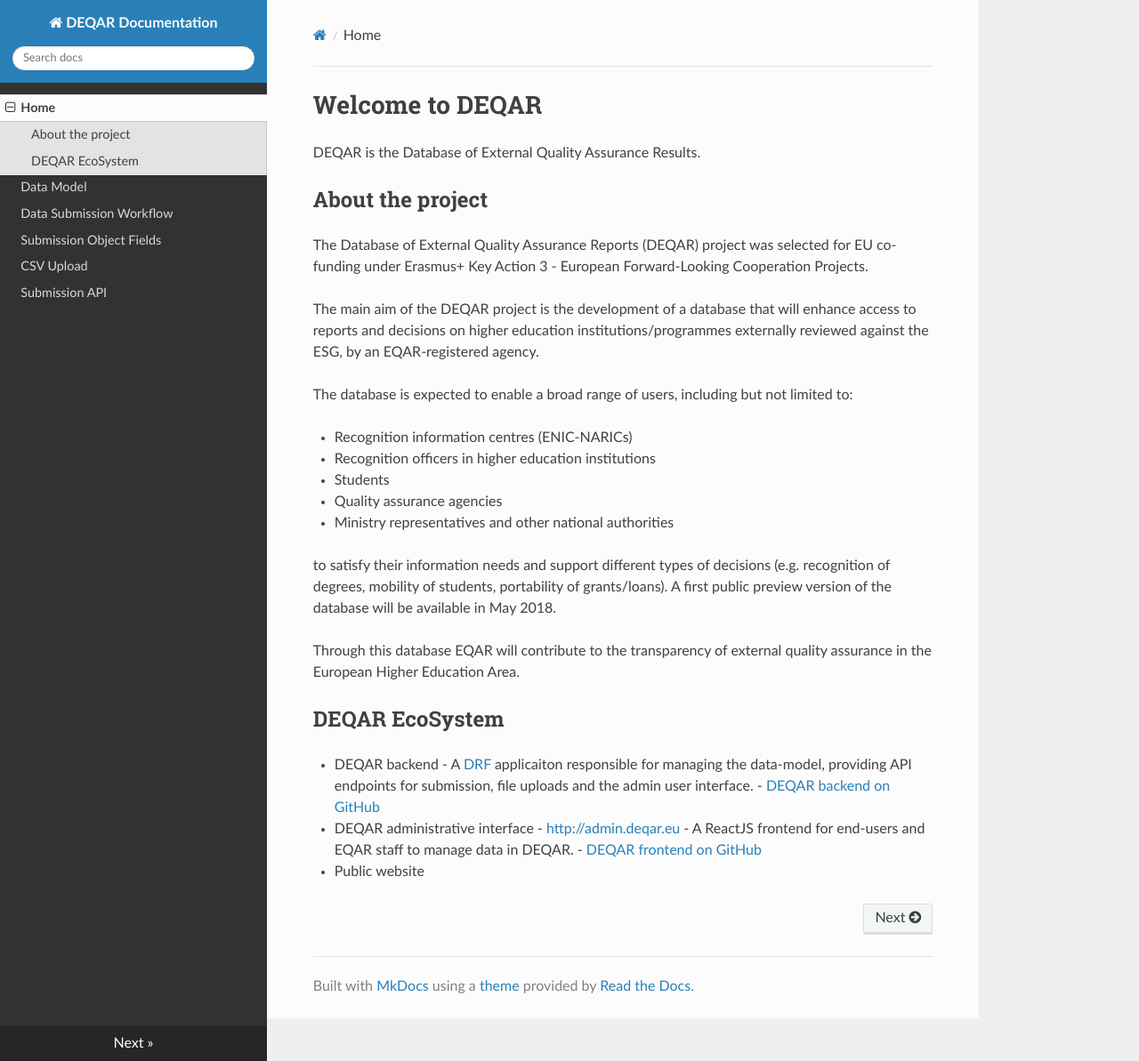
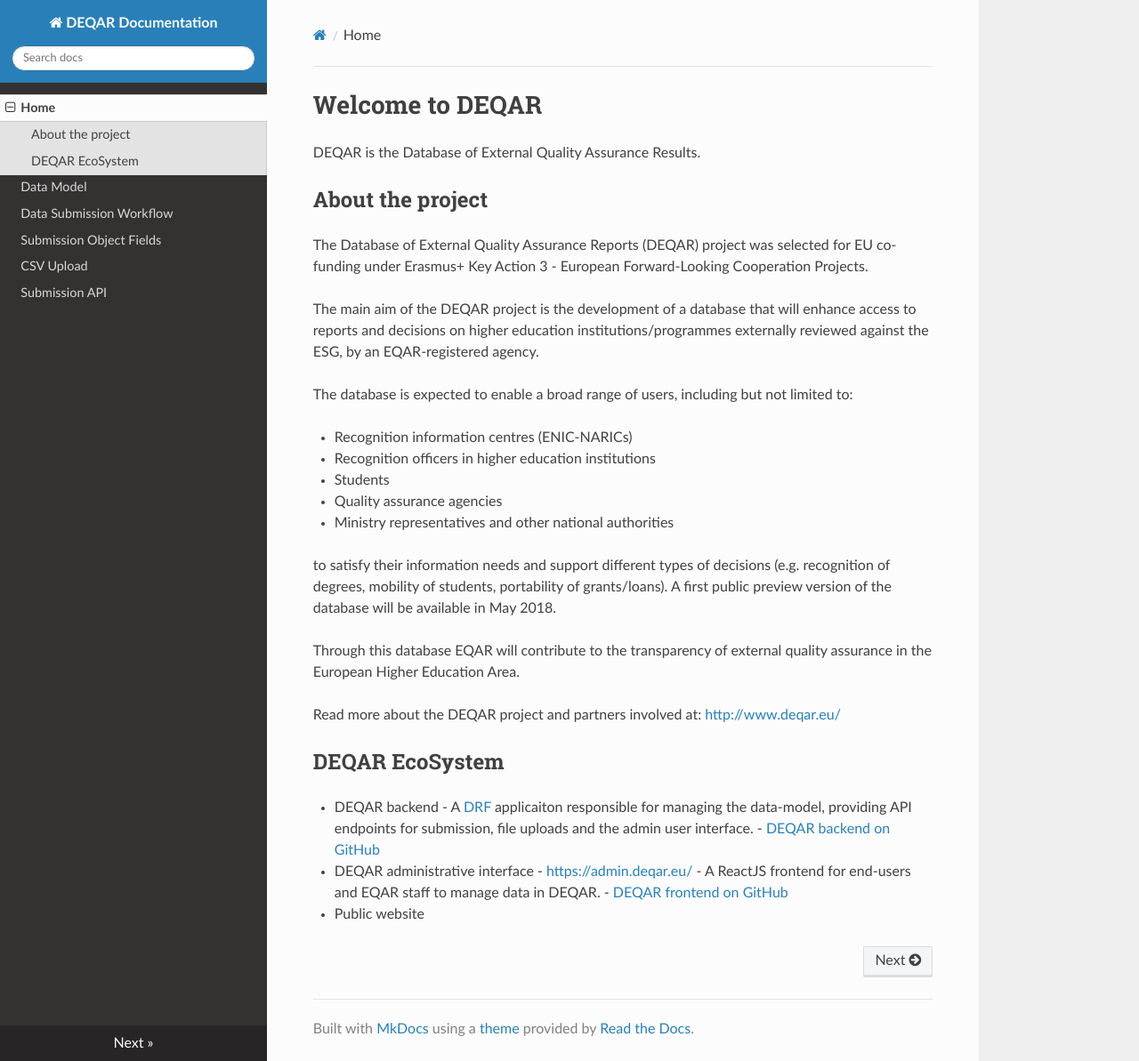
Before and after one commit to EQAR/deqar-docs, an MkDocs documentation site: the page built from docs/index.md, in a window 1280 px wide and 1193 px high. Shown: the whole window at 89% size. Built offline with MkDocs 1.6.1, drawn with Linux system fonts in a browser that asks for light colours; nearby versions of some CDN libraries; old or Windows-style settings are respelled for this version of MkDocs.

Commit message:
added link to DEQAR website/page

```diff
--- a/docs/index.md
+++ b/docs/index.md
@@ -20,8 +20,10 @@
 
 Through this database EQAR will contribute to the transparency of external quality assurance in the European Higher Education Area.
 
+Read more about the DEQAR project and partners involved at: <http://www.deqar.eu/>
+
 ## DEQAR EcoSystem
 
 * DEQAR backend - A [DRF](http://www.django-rest-framework.org/) applicaiton responsible for managing the data-model, providing API endpoints for submission, file uploads and the admin user interface. - [DEQAR backend on GitHub](https://www.github.com/eqar/eqar_backend)
-* DEQAR administrative interface - <http://admin.deqar.eu> - A ReactJS frontend for end-users and EQAR staff to manage data in DEQAR. - [DEQAR frontend on GitHub](https://www.github.com/eqar/eqar_frontend)
+* DEQAR administrative interface - <https://admin.deqar.eu/> - A ReactJS frontend for end-users and EQAR staff to manage data in DEQAR. - [DEQAR frontend on GitHub](https://www.github.com/eqar/eqar_frontend)
 * Public website
```
